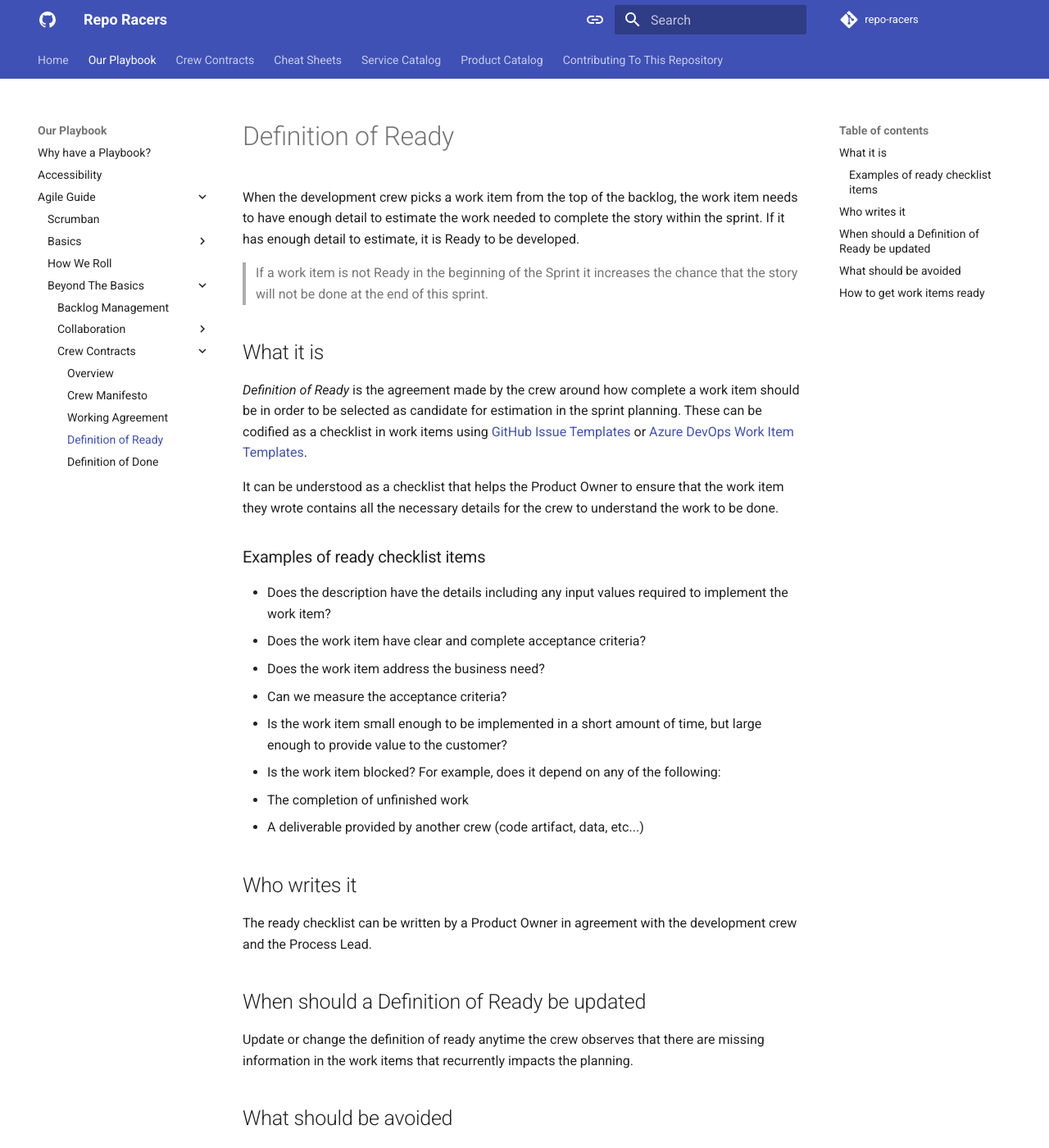
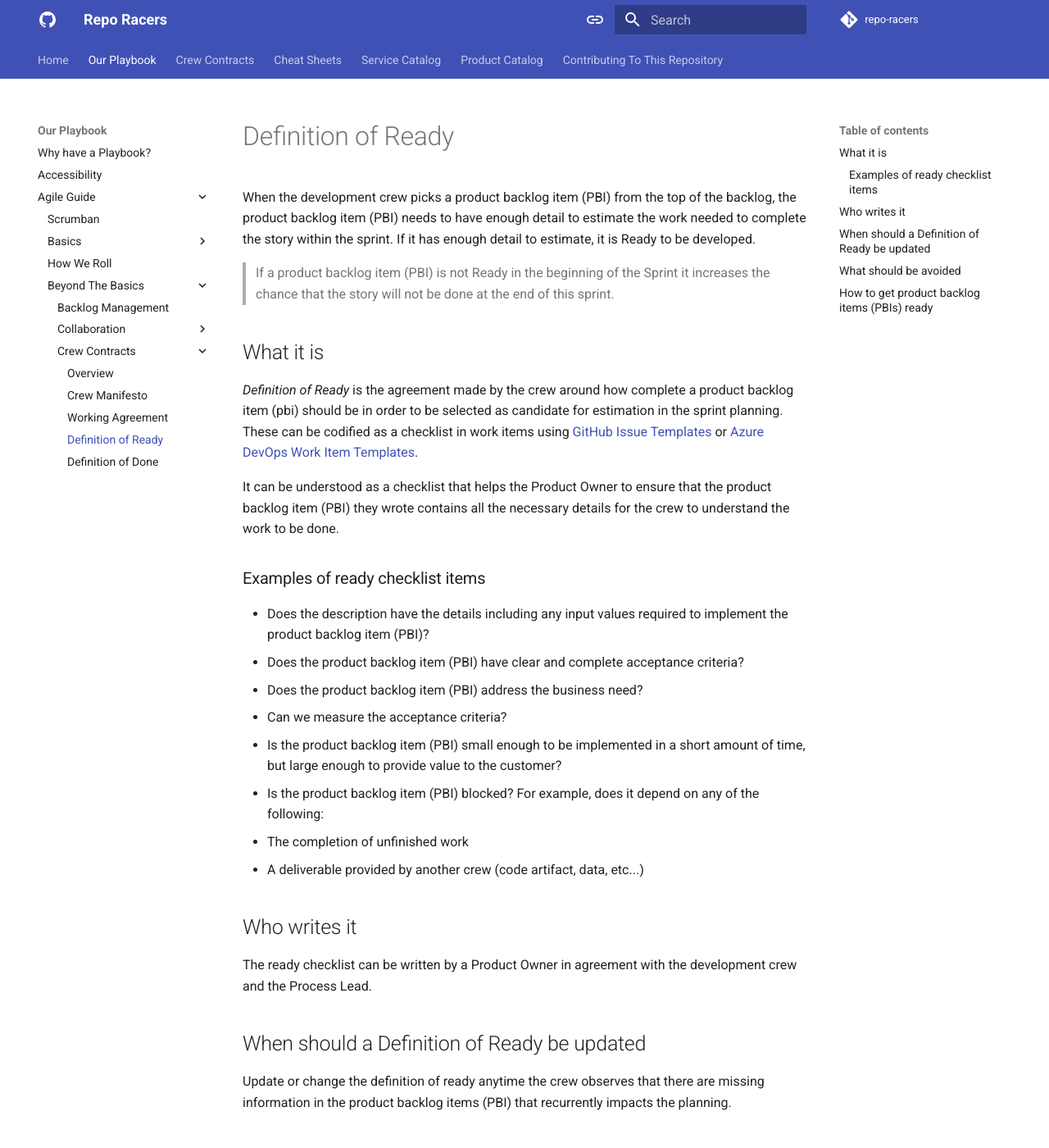
Before and after one commit to repo-racers/repo-racers, an MkDocs documentation site: the page built from docs/playbook/agile_guide/beyond_the_basics/crew_contracts/definition_of_ready.md, in a window 1280 px wide and 1400 px high. Shown: the whole window at 82% size. Built offline with MkDocs 1.6.1 and Material for MkDocs 9.7.7, drawn with Linux system fonts in a browser that asks for light colours; comment, search, counter and statistics services are not loaded; some of the changed text lies outside the part shown.

Commit message:
refactor product backlog items (PBIs)

```diff
--- a/docs/playbook/agile_guide/beyond_the_basics/crew_contracts/definition_of_ready.md
+++ b/docs/playbook/agile_guide/beyond_the_basics/crew_contracts/definition_of_ready.md
@@ -1,23 +1,23 @@
 # Definition of Ready
 
-When the development crew picks a work item from the top of the backlog, the work item needs to have enough detail to estimate the work needed to complete the story within the sprint. If it has enough detail to estimate, it is Ready to be developed.
+When the development crew picks a product backlog item (PBI) from the top of the backlog, the product backlog item (PBI) needs to have enough detail to estimate the work needed to complete the story within the sprint. If it has enough detail to estimate, it is Ready to be developed.
 
-> If a work item is not Ready in the beginning of the Sprint it increases the chance that the story will not be done at the end of this sprint.
+> If a product backlog item (PBI) is not Ready in the beginning of the Sprint it increases the chance that the story will not be done at the end of this sprint.
 
 ## What it is
 
-*Definition of Ready* is the agreement made by the crew around how complete a work item should be in order to be selected as candidate for estimation in the sprint planning. These can be codified as a checklist in work items using [GitHub Issue Templates](https://help.github.com/en/github/building-a-strong-community/configuring-issue-templates-for-your-repository) or [Azure DevOps Work Item Templates](https://learn.microsoft.com/en-us/azure/devops/boards/backlogs/work-item-template?view=azure-devops&tabs=browser).
+*Definition of Ready* is the agreement made by the crew around how complete a product backlog item (pbi) should be in order to be selected as candidate for estimation in the sprint planning. These can be codified as a checklist in work items using [GitHub Issue Templates](https://help.github.com/en/github/building-a-strong-community/configuring-issue-templates-for-your-repository) or [Azure DevOps Work Item Templates](https://learn.microsoft.com/en-us/azure/devops/boards/backlogs/work-item-template?view=azure-devops&tabs=browser).
 
-It can be understood as a checklist that helps the Product Owner to ensure that the work item they wrote contains all the necessary details for the crew to understand the work to be done.
+It can be understood as a checklist that helps the Product Owner to ensure that the product backlog item (PBI) they wrote contains all the necessary details for the crew to understand the work to be done.
 
 ### Examples of ready checklist items
 
-- Does the description have the details including any input values required to implement the work item?
-- Does the work item have clear and complete acceptance criteria?
-- Does the work item address the business need?
+- Does the description have the details including any input values required to implement the product backlog item (PBI)?
+- Does the product backlog item (PBI) have clear and complete acceptance criteria?
+- Does the product backlog item (PBI) address the business need?
 - Can we measure the acceptance criteria?
-- Is the work item small enough to be implemented in a short amount of time, but large enough to provide value to the customer?
-- Is the work item blocked? For example, does it depend on any of the following:
+- Is the product backlog item (PBI) small enough to be implemented in a short amount of time, but large enough to provide value to the customer?
+- Is the product backlog item (PBI) blocked? For example, does it depend on any of the following:
   - The completion of unfinished work
   - A deliverable provided by another crew (code artifact, data, etc...)
 
@@ -27,16 +27,16 @@ The ready checklist can be written by a Product Owner in agreement with the deve
 
 ## When should a Definition of Ready be updated
 
-Update or change the definition of ready anytime the crew observes that there are missing information in the work items that recurrently impacts the planning.
+Update or change the definition of ready anytime the crew observes that there are missing information in the product backlog items (PBI) that recurrently impacts the planning.
 
 ## What should be avoided
 
-The ready checklist should contain items that apply broadly. Don't include items or details that only apply to one or two work items. This may become an overhead when writing the work items.
+The ready checklist should contain items that apply broadly. Don't include items or details that only apply to one or two product backlog items (PBIs). This may become an overhead when writing the product backlog item (PBIs).
 
-## How to get work items ready
+## How to get product backlog items (PBIs) ready
 
 In the case that the highest priority work is not yet ready, it still may be possible to make forward progress. Here are some strategies that may help:
 
-- [Backlog Refinement](../backlog_management/backlog_management.md) sessions are a good time to validate that high priority work items are verified to have a clear description, acceptance criteria and demonstrable business value. It is also a good time to breakdown large stories will likely not be completable in a single sprint.
-- Prioritization sessions are a good time to prioritize work items that unblock other blocked high priority work.
-- Blocked work items can often be broken down in a way that unblocks a portion of the original stories scope. This is a good way to make forward progress even when some work is blocked.
+- [Backlog Refinement](../backlog_management/backlog_management.md) sessions are a good time to validate that high priority product backlog items (PBIs) are verified to have a clear description, acceptance criteria and demonstrable business value. It is also a good time to breakdown large stories will likely not be completable in a single sprint.
+- Prioritization sessions are a good time to prioritize product backlog items (PBIs) that unblock other blocked high priority work.
+- Blocked product backlog items (PBIs) can often be broken down in a way that unblocks a portion of the original stories scope. This is a good way to make forward progress even when some work is blocked.
```
Also changed, not shown: docs/playbook/agile_guide/beyond_the_basics/crew_contracts/definition_of_done.md (+1 -1 lines).
